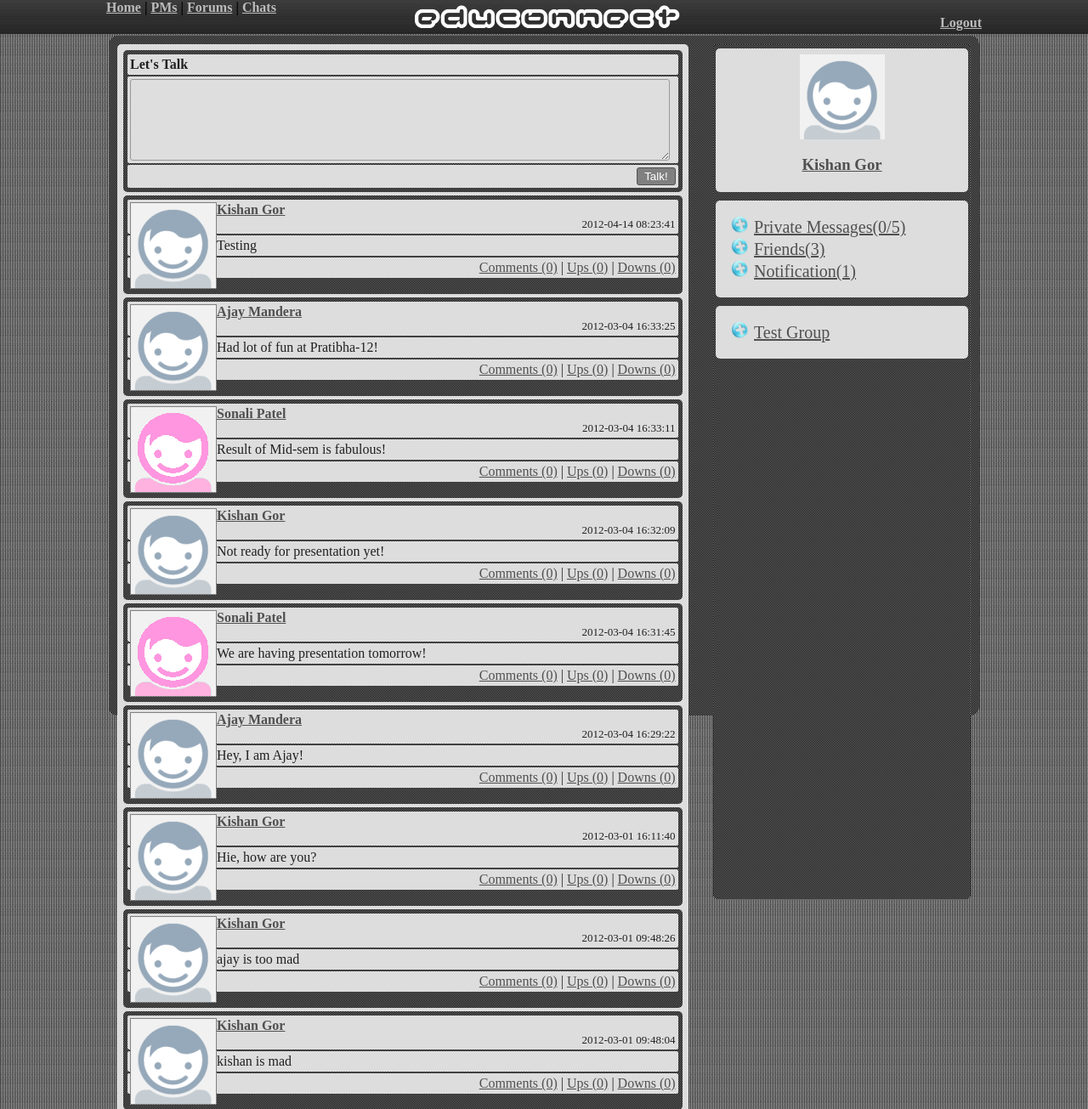
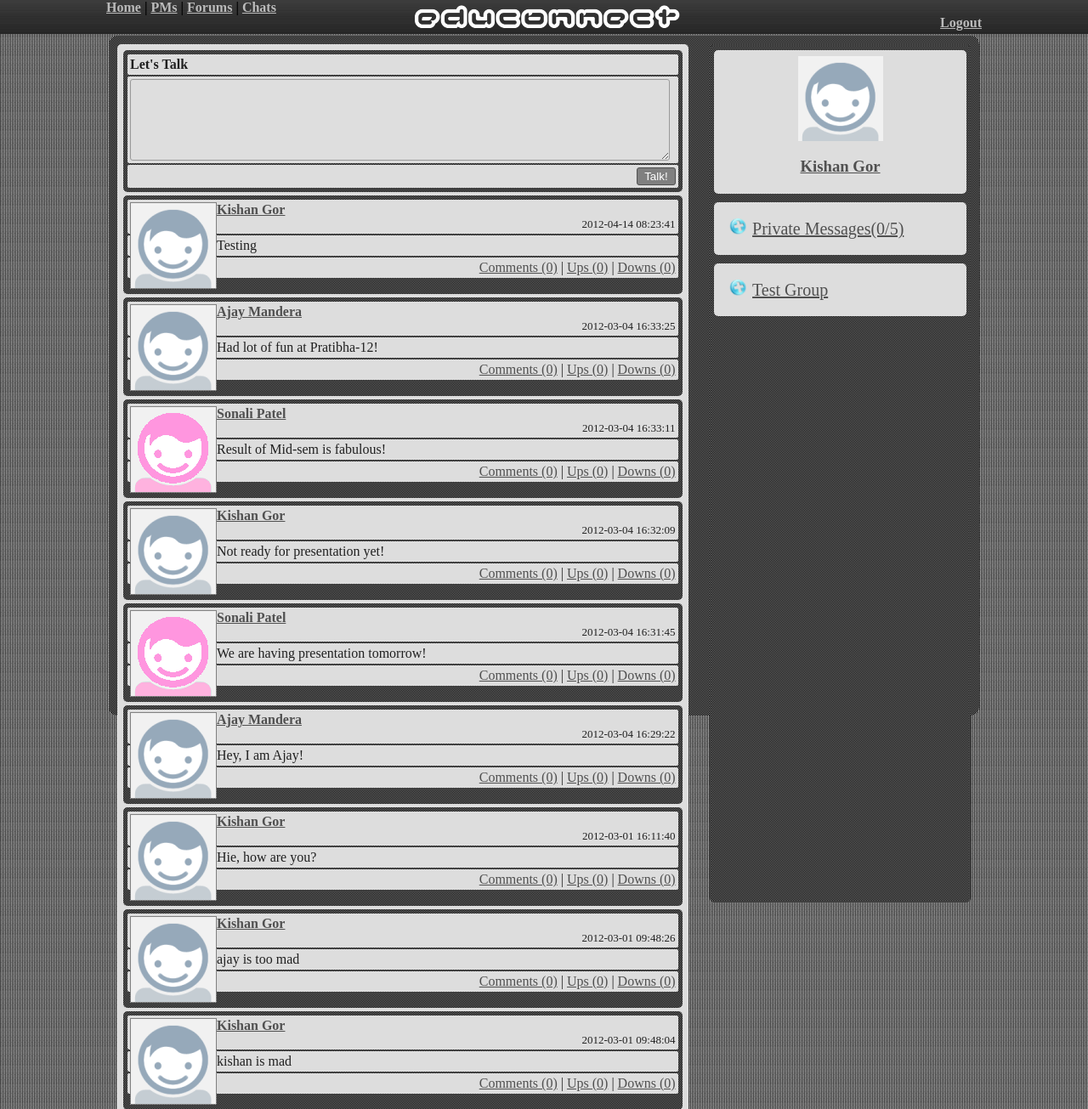
Before and after one commit to ksg91/eduConnect, a PHP site: page /eduConnect/index.php in a window 1280 px wide. Shown: the top 1305 px of the page at 85% size. Run offline with PHP 8.4, Linux system fonts and the light colour scheme; a user stored in the database is signed in; data comes from the database, SQL or seed files in the repository.

Commit message:
Removed ghost links

```diff
--- a/classes/users.php
+++ b/classes/users.php
@@ -62,8 +62,6 @@ class User
     $widget='<div>';
     $widget.='<ul style="list-style:none;">';
     $widget.='<li><a href="pms.php">Private Messages('.$this->getUnreadPMCount().'/'.$this->getTotalPMCount().')</a></li>';
-    $widget.='<li><a href="friends.php">Friends(3)</a></li>';
-    $widget.='<li><a href="pms.php">Notification(1)</a></li>';
     $widget.='</ul>';
     $widget.='</div>';
     return $widget;
--- a/resource/main.css
+++ b/resource/main.css
@@ -151,7 +151,7 @@ li
 {
   width: 29% ;
   color: #DDDDDD;
-  //border: 2px solid #404040;
+  border: 2px solid #404040;
   float: right;
   background-image: url("foot-bg.png");
   background-repeat: repeat-x repeat-y;
```
